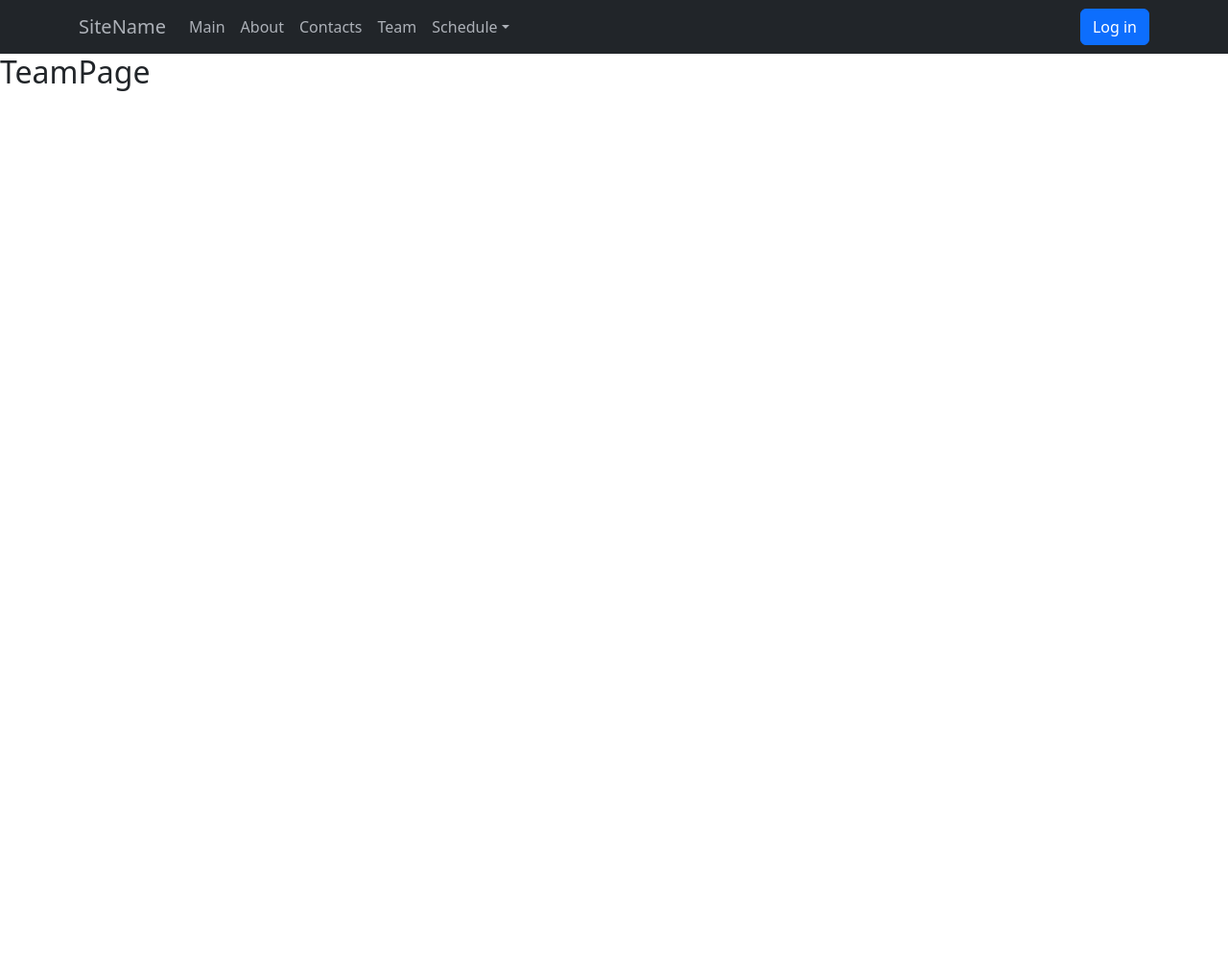
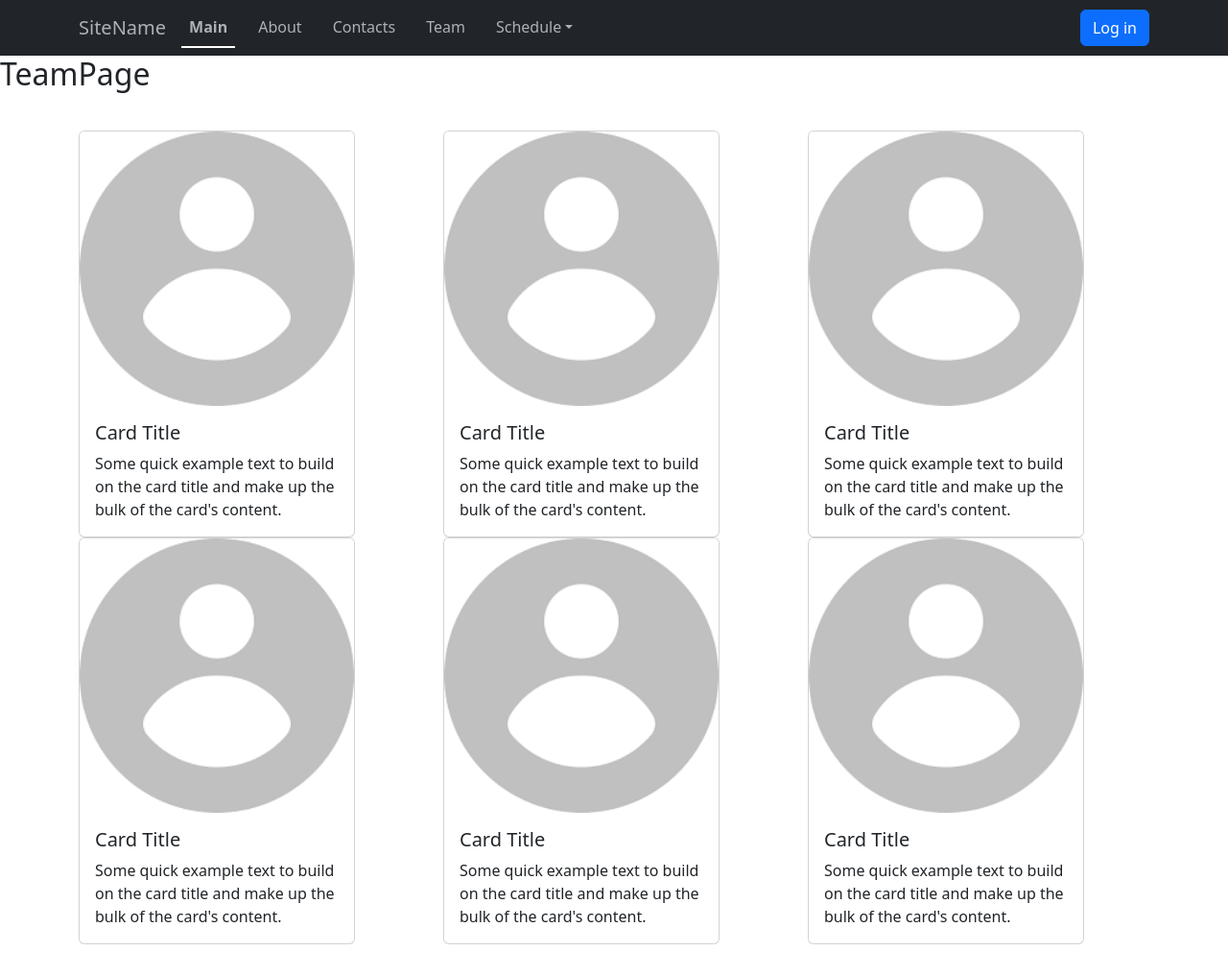
Before and after one commit to Gena-Tin/erdtschl, a React (Create React App) app: page /team in a window 1280 px wide. Shown: the whole page at 96% size. Before the commit the page ends 800 px from the top, so only its background shows below. Built offline with nearby package versions, Linux system fonts and the light colour scheme.

Commit message:
add team cards

```diff
--- a/src/components/Navibar/Navibar.js
+++ b/src/components/Navibar/Navibar.js
@@ -41,20 +41,19 @@ function Navibar() {
               id="responsive-navbar-nav"
               className="justify-content-between"
             >
-              <Nav className="mr-auto">
-                <Nav.Link>
+              <Nav className="mr-auto" defaultActiveKey="1" variant="underline">
+                <Nav.Link eventKey="1">
                   <Link to="/">Main</Link>
                 </Nav.Link>
-                <Nav.Link>
+                <Nav.Link eventKey="2">
                   <Link to="/about">About</Link>
                 </Nav.Link>
-                <Nav.Link>
+                <Nav.Link eventKey="3">
                   <Link to="/contacts">Contacts</Link>
                 </Nav.Link>
-                <Nav.Link>
+                <Nav.Link eventKey="4">
                   <Link to="/team">Team</Link>
                 </Nav.Link>
-
                 <NavDropdown title="Schedule" id="basic-nav-dropdown">
                   <NavDropdown title="Schedule 1" id="basic-nav-dropdown">
                     <NavDropdown.Item href="#action/3.1">
--- a/src/pages/Team/Team.js
+++ b/src/pages/Team/Team.js
@@ -1,9 +1,89 @@
 import React from "react";
+import { Card, Col, Container, Row } from "react-bootstrap";
+import gag from "./images/gag.png";
 
 function Team() {
   return (
     <div>
       <h2>TeamPage</h2>
+      <Container style={{ paddingTop: "2rem", paddingBottom: "2rem" }}>
+        <Row>
+          <Col>
+            <Card style={{ width: "18rem" }}>
+              <Card.Img variant="top" src={gag} />
+              <Card.Body>
+                <Card.Title>Card Title</Card.Title>
+                <Card.Text>
+                  Some quick example text to build on the card title and make up
+                  the bulk of the card's content.
+                </Card.Text>
+              </Card.Body>
+            </Card>
+          </Col>
+          <Col>
+            <Card style={{ width: "18rem" }}>
+              <Card.Img variant="top" src={gag} />
+              <Card.Body>
+                <Card.Title>Card Title</Card.Title>
+                <Card.Text>
+                  Some quick example text to build on the card title and make up
+                  the bulk of the card's content.
+                </Card.Text>
+              </Card.Body>
+            </Card>
+          </Col>
+          <Col>
+            <Card style={{ width: "18rem" }}>
+              <Card.Img variant="top" src={gag} />
+              <Card.Body>
+                <Card.Title>Card Title</Card.Title>
+                <Card.Text>
+                  Some quick example text to build on the card title and make up
+                  the bulk of the card's content.
+                </Card.Text>
+              </Card.Body>
+            </Card>
+          </Col>
+        </Row>
+        <Row>
+          <Col>
+            <Card style={{ width: "18rem" }}>
+              <Card.Img variant="top" src={gag} />
+              <Card.Body>
+                <Card.Title>Card Title</Card.Title>
+                <Card.Text>
+                  Some quick example text to build on the card title and make up
+                  the bulk of the card's content.
+                </Card.Text>
+              </Card.Body>
+            </Card>
+          </Col>
+          <Col>
+            <Card style={{ width: "18rem" }}>
+              <Card.Img variant="top" src={gag} />
+              <Card.Body>
+                <Card.Title>Card Title</Card.Title>
+                <Card.Text>
+                  Some quick example text to build on the card title and make up
+                  the bulk of the card's content.
+                </Card.Text>
+              </Card.Body>
+            </Card>
+          </Col>
+          <Col>
+            <Card style={{ width: "18rem" }}>
+              <Card.Img variant="top" src={gag} />
+              <Card.Body>
+                <Card.Title>Card Title</Card.Title>
+                <Card.Text>
+                  Some quick example text to build on the card title and make up
+                  the bulk of the card's content.
+                </Card.Text>
+              </Card.Body>
+            </Card>
+          </Col>
+        </Row>
+      </Container>
     </div>
   );
 }
```
Also changed, not shown: src/pages/Team/images/gag.png (added).
